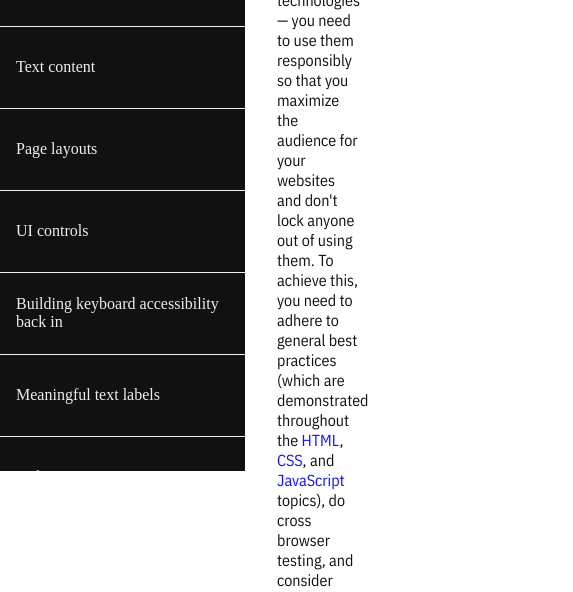
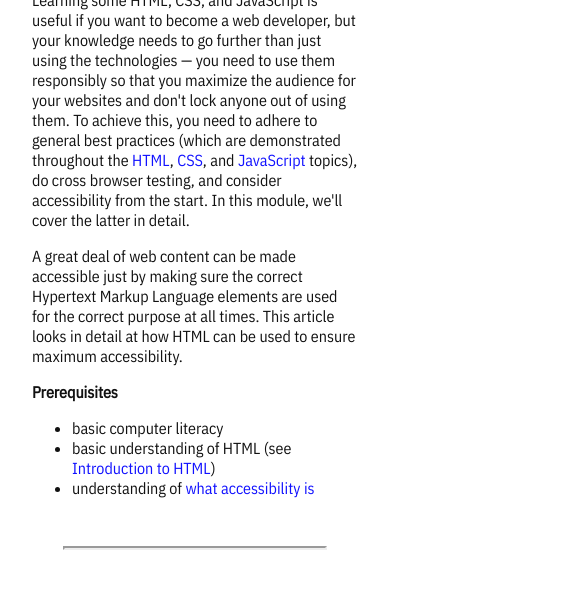
Before and after one commit to lukino999/FCC---Technical-Documentation-Page, a plain HTML site: page index.html in a window 390 px wide. Shown: the part 373-965 px from the top of the page, 573 px wide, since content can reach past the window. Drawn offline with nearby package versions, Linux system fonts and the light colour scheme; a web font is replaced by a local one.

Commit message:
Add media query

```diff
--- a/styles.css
+++ b/styles.css
@@ -26,6 +26,7 @@ body {
   margin-left: 0;
   display: flex;
   flex-direction: column;
+  text-align: left;
 }
 
 main {
@@ -50,8 +51,8 @@ main pre {
 #navbar h1 {
   font-size: 150%;
   font-weight: bolder;
-  text-align: left;
   overflow: hidden;
+
 }
 
 #navbar ul {
@@ -72,7 +73,6 @@ main pre {
 }
 
 .nav-link {
-  text-align: left;
   background: var(--color-black);
   color: var(--color-white);
 }
@@ -148,3 +148,28 @@ hr {
   padding-left: 3em;
   background: #aaffff;
 }
+
+@media only screen and (max-width: 900px) {
+  #navbar {
+    position: relative;
+    width: 100%;
+    height: 300px;
+    text-align: center;
+  }
+
+  #navbar li {
+    text-align: center;
+    margin: auto;
+    height: auto;
+    display: list-item;
+    padding: 4px;
+  }
+
+  .nav-link {
+    text-align: center;
+  }
+
+  main {
+    margin: auto;
+  }
+}
```
